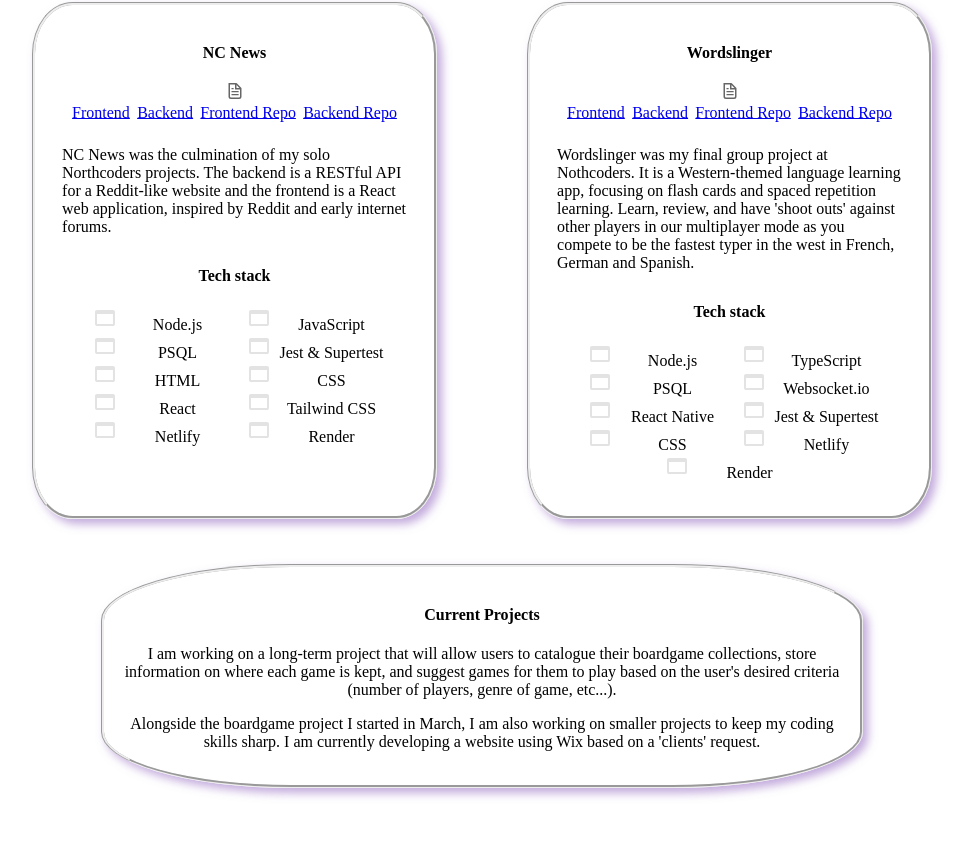
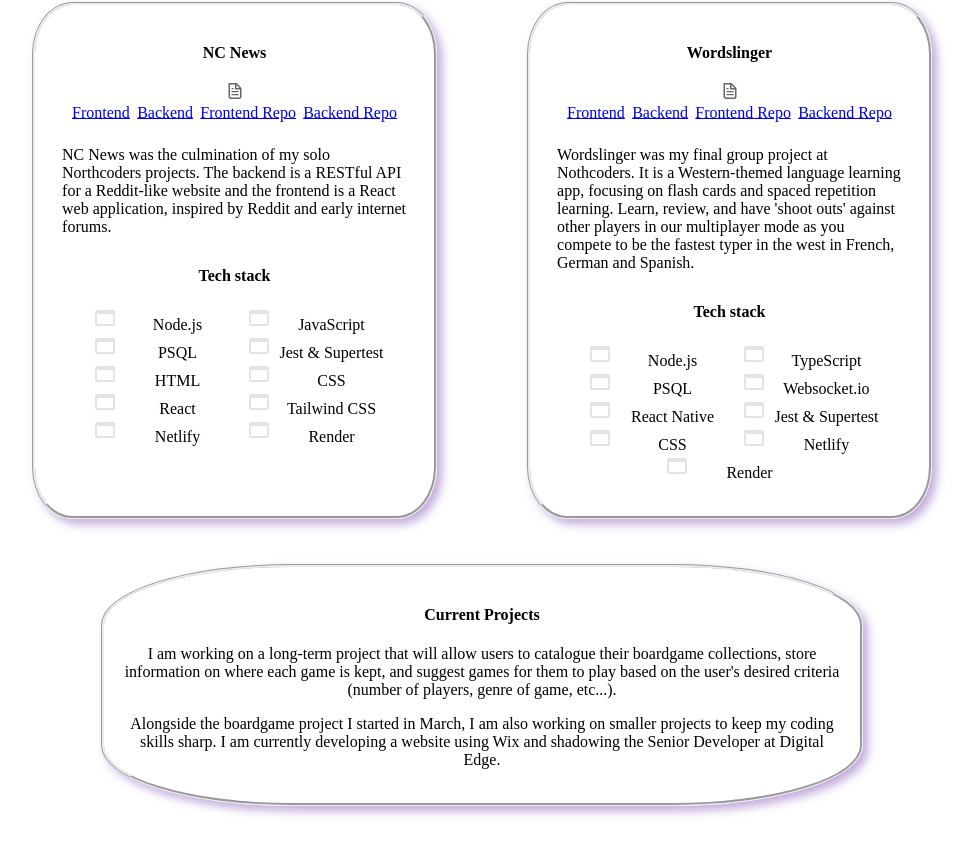
Before and after one commit to artiechokeheart/portfolio, a Next.js app: page / in a window 1280 px wide. Shown: the part 393-1239 px from the top of the page, without its empty margins (158-1131 px from the left). Built offline with nearby package versions, Linux system fonts and the light colour scheme.

Commit message:
Update Projects.js
Updating current projects

```diff
--- a/src/Components/Projects.js
+++ b/src/Components/Projects.js
@@ -28,8 +28,7 @@ export default function Projects() {
           <p>
             Alongside the boardgame project I started in March, I am also
             working on smaller projects to keep my coding skills sharp. I am
-            currently developing a website using Wix based on a 'clients'
-            request.
+            currently developing a website using Wix and shadowing the Senior Developer at Digital Edge.
           </p>
         </div>
       </section>
```
